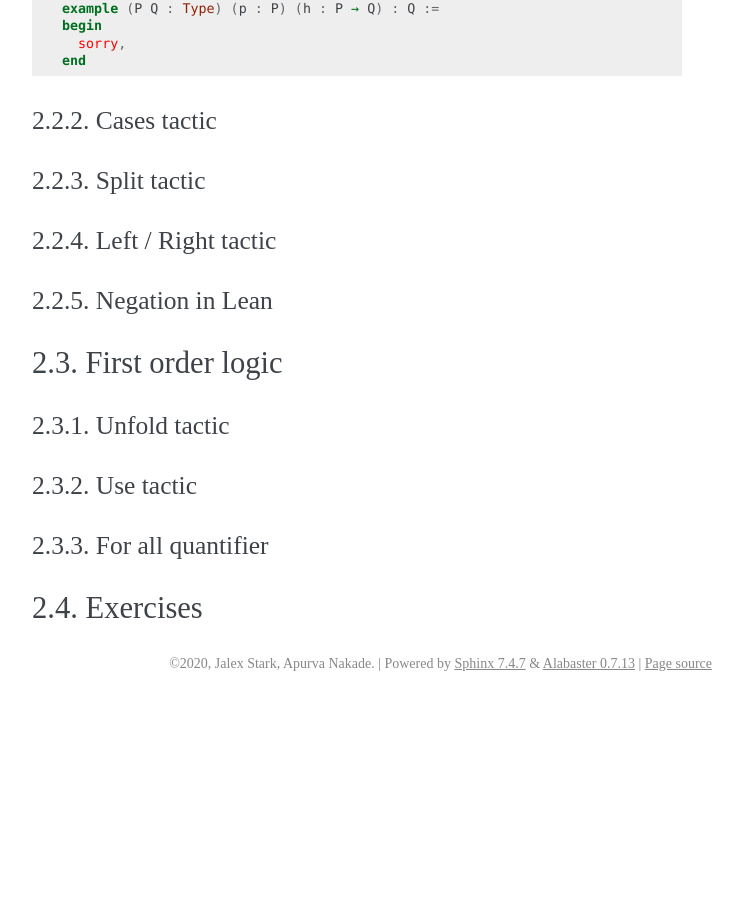
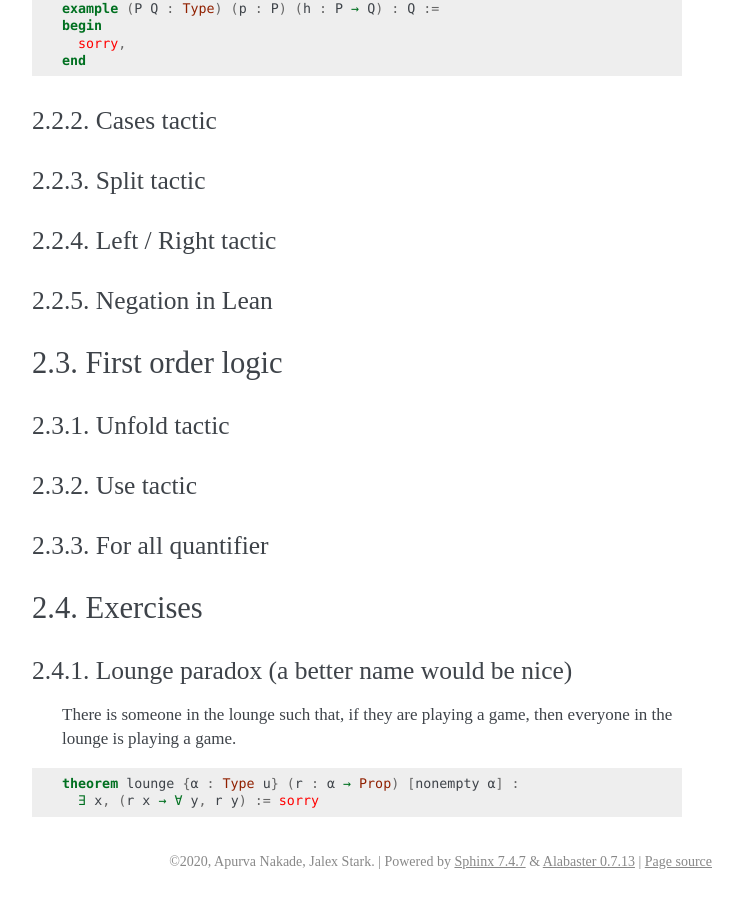
Before and after one commit to jalex-stark/lean-at-MC2020, a Sphinx documentation site: the page built from lean_at_mc2020_source/source/basics.rst, in a window 1280 px wide and 900 px high, scrolled down 2908 px. Shown: the whole window, without its empty margins (398-1141 px from the left). Built offline with Sphinx 7.4.7, drawn with Linux system fonts in a browser that asks for light colours; before the commit the page ends 3610 px from its top, so only the background shows below that; some of the changed text lies outside the part shown.

Commit message:
added some exercises out in .lean files

```diff
--- a/lean_at_mc2020_source/source/basics.rst
+++ b/lean_at_mc2020_source/source/basics.rst
@@ -241,3 +241,13 @@ For all quantifier
 
 Exercises
 ===========
+
+
+Lounge paradox (a better name would be nice)
+------------------
+  There is someone in the lounge such that, if they are playing a game, then everyone in the lounge is playing a game.
+
+.. code:: lean
+
+    theorem lounge {α : Type u} (r : α → Prop) [nonempty α] :
+      ∃ x, (r x → ∀ y, r y) := sorry
--- a/lean_at_mc2020_source/source/conf.py
+++ b/lean_at_mc2020_source/source/conf.py
@@ -49,8 +49,8 @@ master_doc = 'index'
 
 # General information about the project.
 project = 'Lean at MC 2020'
-copyright = '2020, Jalex Stark, Apurva Nakade'
-author = 'Jalex Stark, Apurva Nakade'
+copyright = '2020, Apurva Nakade, Jalex Stark'
+author = 'Apurva Nakade, Jalex Stark'
 
 # The version info for the project you're documenting, acts as replacement for
 # |version| and |release|, also used in various other places throughout the
@@ -174,7 +174,7 @@ latex_elements = {
 #  author, documentclass [howto, manual, or own class]).
 latex_documents = [
     (master_doc, 'lean_at_mc2020.tex', 'Lean at MC2020',
-     'Jalex Stark \\and Apurva Nakade', 'manual'),
+     'Apurva Nakade \\and Jalex Stark', 'manual'),
 ]
 
 
--- a/lean_at_mc2020_source/source/day3.rst
+++ b/lean_at_mc2020_source/source/day3.rst
@@ -2,3 +2,8 @@
 
 Day 3
 ============
+
+
+
+Exercises
+============
```
Also changed, not shown: 2 other files.
